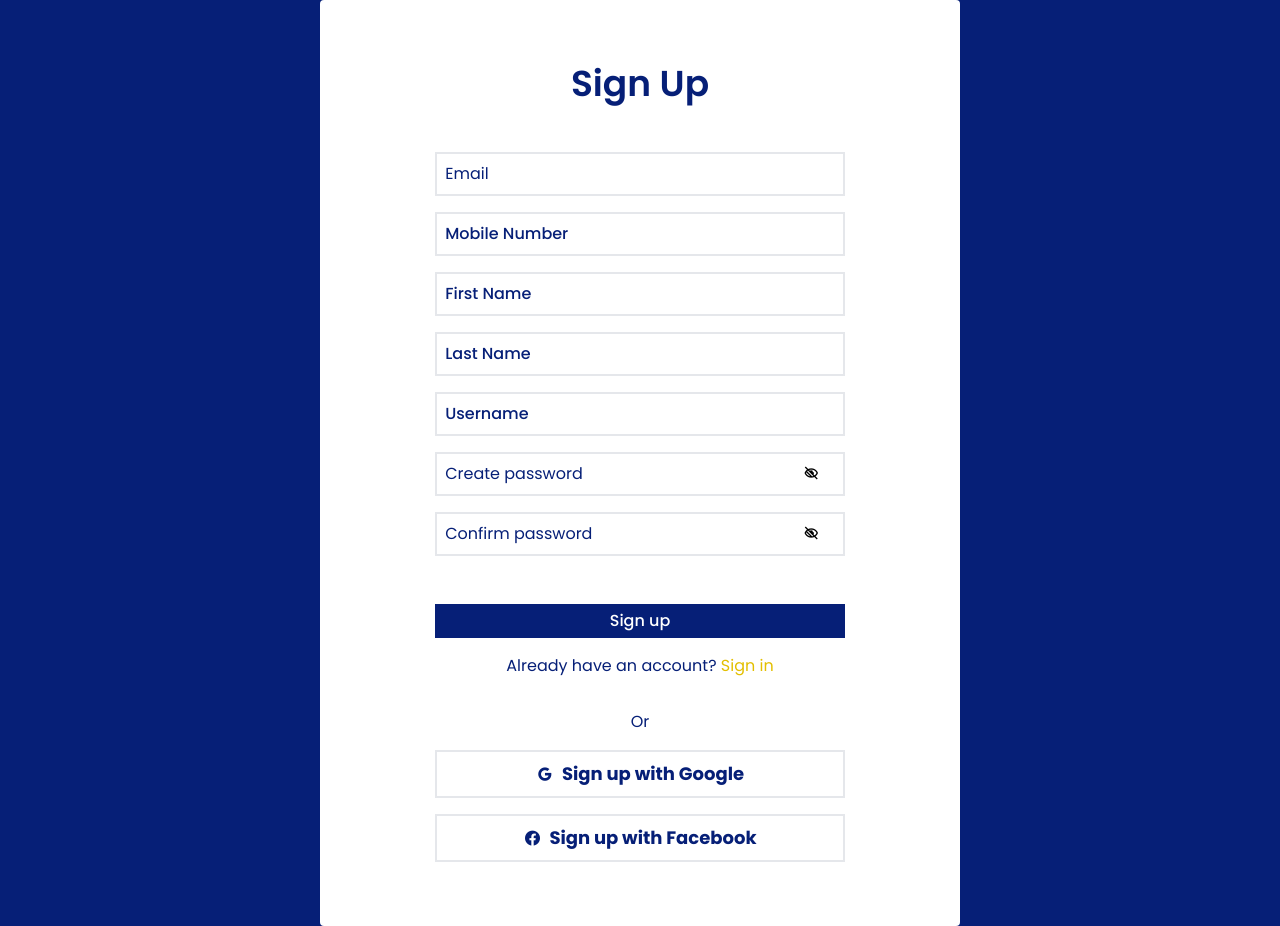
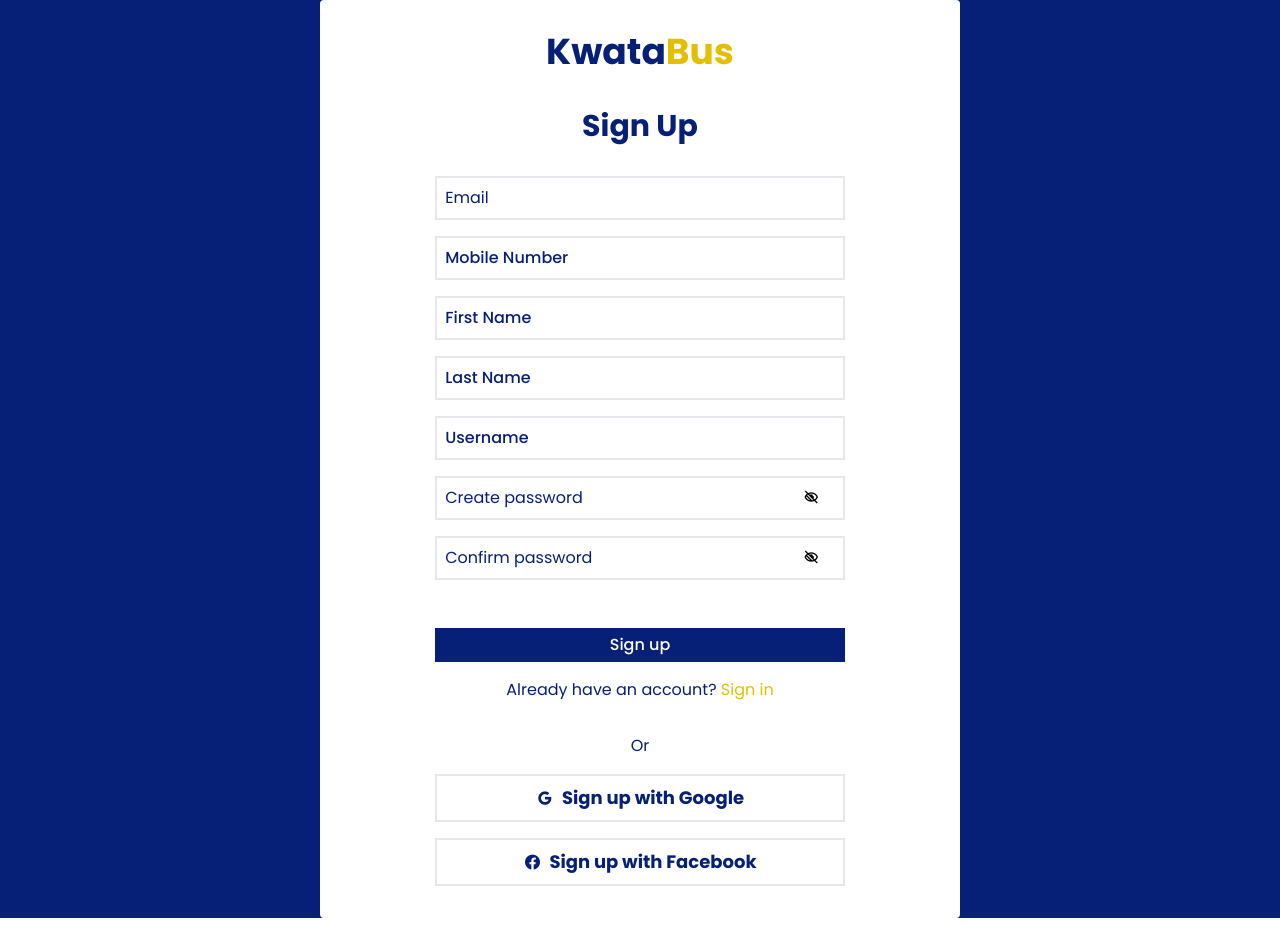
Before and after one commit to Patrickodida/KwataBus-App, a React (Vite) app: page /Signup in a window 1280 px wide. Built offline with nearby package versions, Linux system fonts and the light colour scheme; no server answers.

Commit message:
Add the page header on the signup page

```diff
--- a/src/pages/Signup.jsx
+++ b/src/pages/Signup.jsx
@@ -28,12 +28,15 @@
       });
   }
   return (
-    <section className="bg-[#061f77] ">
-      <div className="bg-white rounded 3xl border-[#061f77] w-[50%] m-auto pt-[4em] pb-[4em]">
-      <h1 className="text-center text-4xl font-semibold text-[#061f77]">
+    <section className="bg-[#061f77]">
+      <div className="bg-white rounded 3xl border-[#061f77] w-[50%] m-auto pt-[2em] pb-[2em]">
+        <h1 className="font-bold text-4xl text-[#061f77] text-center mb-[1em]">
+          Kwata<span className="text-[#e3bf00]">Bus</span>
+        </h1>
+      <h2 className="text-center text-3xl font-bold text-[#061f77]">
         Sign Up
-      </h1>
-      <form onSubmit={submitHandler} className="mt-8 ">
+      </h2>
+      <form onSubmit={submitHandler} className="mt-4 ">
 
           <div className="flex w-[80%] m-auto justify-center">
             <label for="email" className="text-lg m-[0] font-normal" />
```
